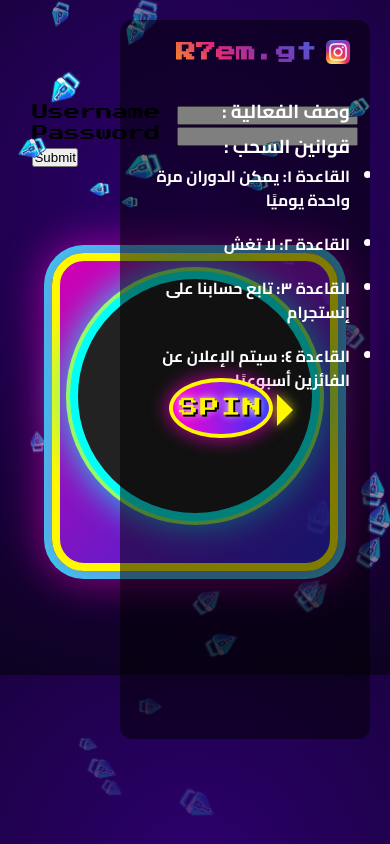
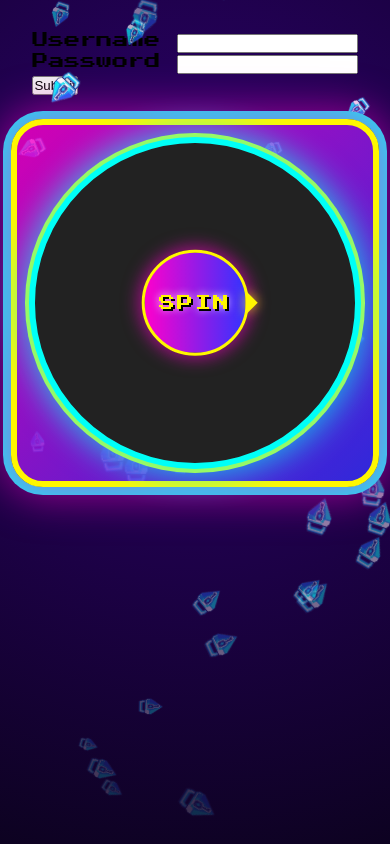
Before and after one commit to Agarva-ui/SpinTheWheel, a Flask app: page / in a window 390 px wide. Run offline with Flask 3, Linux system fonts and the light colour scheme; data that the repository does not hold is empty; some libraries are stand-ins or nearby versions.

Commit message:
Added flexibility for mobile users

```diff
--- a/static/css/style.css
+++ b/static/css/style.css
@@ -5,12 +5,15 @@
 }
 
 body {
-  min-height: 80vh;
+  min-height: 100vh; /* Changed to 100vh to fill the screen */
   display: grid;
   place-items: center;
   background: radial-gradient(circle at 50% 30%, #2d006e 0%, #0d0221 100%);
   font-family: 'Press Start 2P', 'Lato', 'Arial', sans-serif;
+  padding: 16px; /* Add some padding for small screens */
 }
+
+/* Rain Animation - No changes needed */
 #rain-container {
   position: fixed;
   top: 0;
@@ -43,61 +46,7 @@ body {
   }
 }
 
-#sidebar {
-  position: fixed;
-  top: 20px;
-  right: 20px; /* sidebar on the right */
-  width: 250px;
-  height: calc(100% - 125px);
-  background: rgba(0, 0, 0, 0.5); /* transparent black */
-  color: white;
-  padding: 20px;
-  border-radius: 12px;
-  font-family: 'Cairo', 'Arial', sans-serif;
-  overflow-y: auto;
-  z-index: 1; /* above rain, below wheel if needed */
-  direction: rtl; /* makes Arabic text align properly */
-}
-
-#user-title {
-  display: flex;
-  align-items: center;
-  gap: 10px;
-  margin-bottom: 30px; /* space below the title */
-  font-size: 14px;
-  justify-content: flex-start;
-}
-
-#user-title img {
-  width: 24px;
-  height: 24px;
-}
-
-#user-name {
-  font-weight: bold;
-  font-family: 'Press Start 2P', cursive;
-  font-size: 20px; /* increased from 14px */
-  background: linear-gradient(45deg, #f58529, #dd2a7b, #8134af, #515bd4);
-  -webkit-background-clip: text;
-  -webkit-text-fill-color: transparent;
-  text-decoration: none;
-}
-
-#user-name:hover {
-  opacity: 0.8; /* slight hover effect */
-}
-
-#rules-list li {
-  font-family: 'Cairo', sans-serif;
-  font-weight: 700;
-  font-size: 16px;
-  margin-bottom: 20px;
-  text-align: right;
-  line-height: 1.5;
-}
-
-
-
+/* Popup - No changes needed in base styles */
 #popup {
   position: fixed;
   top: 0; left: 0;
@@ -108,7 +57,7 @@ body {
   justify-content: center;
   align-items: center;
   transition: background 0.3s;
-  z-index: -1;
+  z-index: 100; /* Increased z-index to ensure it's on top */
 }
 
 .popup-content {
@@ -154,11 +103,20 @@ body {
   box-shadow: 0 0 8px 2px #fff70088;
 }
 
+/* Main Layout */
+#main-layout {
+  display: flex;
+  align-items: center; /* Changed to center for better vertical alignment */
+  justify-content: center;
+  width: 100%; /* Changed from 100vw to 100% */
+  gap: 32px;
+}
+
 #spin_the_wheel {
-  margin-top: 70px;
+  /* Removed margin-top */
   display: inline-block;
   position: relative;
-  padding: 40px 40px 32px 40px;
+  padding: 24px; /* Reduced padding for a tighter fit */
   background: linear-gradient(135deg, rgba(255,0,204,0.8) 0%, rgba(51,51,255,0.8) 100%);
   border: 8px solid #fff700;
   border-radius: 32px;
@@ -167,11 +125,18 @@ body {
 
 #wheel {
   display: block;
+  /* Use viewport width for responsive scaling, with a max size */
+  width: 45vw;
+  height: 45vw;
+  max-width: 550px;
+  max-height: 550px;
+  min-width: 280px; /* Set a minimum size for very small screens */
+  min-height: 280px;
   background: #222;
   border: 8px solid #00fff7;
   border-radius: 50%;
   box-shadow: 0 0 32px 8px #00fff7aa, 0 0 0 4px #fff700;
-  margin: 0 auto 32px auto;
+  margin: 0 auto;
 }
 
 #spinButton {
@@ -181,59 +146,49 @@ body {
   background: linear-gradient(90deg, #ff00cc 0%, #3333ff 100%);
   border: 4px solid #fff700;
   border-radius: 50%;
-  padding: 18px 48px;
+  padding: 18px 24px; /* Adjusted padding */
   box-shadow: 0 0 16px 4px #ff00cc88;
   cursor: pointer;
   text-shadow: 2px 2px 0 #000, 0 0 8px #fff;
   transition: transform 0.1s, box-shadow 0.1s;
-  margin-top: 12px;
   letter-spacing: 2px;
   position: absolute;
-  top: 52%;
-  left: 55.5%;
-  width: 20%;
-  height: 20%;
-  margin: -15%;
+  /* Center the button properly */
+  top: 50%;
+  left: 50%;
+  transform: translate(-50%, -50%);
+  width: 25%; /* Adjust width and height for better scaling */
+  height: 25%;
   display: flex;
   justify-content: center;
   align-items: center;
   z-index: 2;
+  word-break: break-word;
+  text-align: center;
+  line-height: 1;
 }
 
-
-
 #spinButton:active {
-  transform: scale(0.96);
+  transform: translate(-50%, -50%) scale(0.96); /* Keep transform on active */
   box-shadow: 0 0 8px 2px #fff70088;
 }
-
 
 #spinButton::after {
   content: "";
   position: absolute;
-  /* Position vertically centered on the right edge */
-  top: 55%;
-  right: -24px; /* Move it just outside the button's right side */
-  transform: translateY(-50%); /* Adjust for perfect vertical centering */
-
-  /* Create the triangle shape pointing left */
+  /* Position relative to the parent container */
+  top: 50%;
+  left: 100%; /* Position it to the right of the button */
+  transform: translateY(-50%);
+  /* Create the triangle shape */
   border: 16px solid transparent;
-  border-left-color: #fff700; /* This makes the triangle point to the left */
-  border-right: none;
-
-  /* Visual effects */
+  border-left-color: #fff700;
+  border-right: 0;
   filter: drop-shadow(0 0 6px #fff700cc);
   z-index: 3;
 }
 
-#main-layout {
-  display: flex;
-  align-items: flex-start;
-  justify-content: center;
-  width: 100vw;
-  gap: 32px;
-}
-
+/* Add Prize Section - No changes needed */
 #add-prize-section {
   background: linear-gradient(135deg, #222 60%, #3333ff 100%);
   border: 3px solid #fff700;
@@ -248,7 +203,6 @@ body {
   font-size: 0.8rem;
   text-align: center;
 }
-
 #add-prize-section h3 {
   margin-bottom: 10px;
   font-size: 1rem;
@@ -256,13 +210,11 @@ body {
   text-shadow: 0 0 6px #00fff7;
   letter-spacing: 1px;
 }
-
 #add-prize-form {
   display: flex;
   flex-direction: column;
   gap: 8px;
 }
-
 #add-prize-form input[type="text"] {
   padding: 6px 8px;
   border-radius: 6px;
@@ -273,7 +225,6 @@ body {
   font-size: 0.9rem;
   outline: none;
 }
-
 #add-prize-form input[type="color"] {
   width: 32px;
   height: 32px;
@@ -282,7 +233,6 @@ body {
   background: none;
   cursor: pointer;
 }
-
 #add-prize-form button {
   margin-top: 4px;
   padding: 7px 0;
@@ -296,32 +246,74 @@ body {
   text-shadow: 1px 1px 0 #000, 0 0 4px #fff;
   transition: background 0.15s, transform 0.1s;
 }
-
 #add-prize-form button:active {
   transform: scale(0.97);
   background: #3333ff;
 }
 
-/* Responsive: stack vertically on small screens */
+
+/* RESPONSIVE STYLES */
+
+/* Medium screens (tablets) */
 @media (max-width: 900px) {
   #main-layout {
     flex-direction: column;
     align-items: center;
-    gap: 16px;
+    gap: 24px;
   }
   #add-prize-section {
     margin-top: 0;
     margin-bottom: 16px;
+    order: -1; /* Move the add prize section above the wheel */
+  }
+  #sidebar {
+    /* On tablets, hide the sidebar or make it smaller. Here we hide it. */
+    display: none;
+  }
+  #wheel {
+    /* Give the wheel more space on tablets */
+    width: 60vw;
+    height: 60vw;
   }
 }
 
-/* Responsive for smaller screens */
+/* Small screens (mobiles) */
 @media (max-width: 600px) {
+  body {
+      /* Remove grid layout on mobile to allow natural scrolling */
+      display: block;
+      padding-top: 32px;
+  }
   #spin_the_wheel {
-    padding: 10px;
+    padding: 12px;
+    border-width: 6px;
   }
   #wheel {
-    width: 250px !important;
-    height: 250px !important;
+    /* The wheel should take up most of the screen width */
+    width: 85vw;
+    height: 85vw;
+    min-width: 0; /* Override the desktop min-width */
+    min-height: 0;
+    border-width: 6px;
+  }
+  #spinButton {
+    font-size: 1rem;
+    padding: 12px;
+    border-width: 3px;
+    width: 30%; /* Make button slightly larger relative to the wheel */
+    height: 30%;
+  }
+  #spinButton::after {
+    /* Scale down the pointer arrow */
+    border-width: 12px;
+    border-left-color: #fff700;
+    border-right: 0;
+  }
+  .popup-content {
+    padding: 24px;
+    font-size: 1rem;
+  }
+  #popup-text {
+    font-size: 1.1rem;
   }
 }
--- a/templates/index.html
+++ b/templates/index.html
@@ -4,6 +4,7 @@
   <head>
     <title>Welcome to Spin the Wheel</title>
     <meta charset="UTF-8" />
+    <meta name="viewport" content="width=device-width, initial-scale=1.0" />
     <link
       rel="stylesheet"
       href="{{url_for('static',filename='css/style.css')}}"
@@ -18,32 +19,6 @@
 
   <body>
     <div id="rain-container"></div>
-    <div id="sidebar">
-      <div id="user-section">
-        <div id="user-title">
-          <img
-            src="{{ url_for('static', filename='assets/instagram_icon.webp') }}"
-            alt="Instagram Logo"
-          />
-          <a
-            id="user-name"
-            href="https://www.instagram.com/r7em.gt"
-            target="_blank"
-            >R7em.gt</a>
-        </div>
-
-        <ul id="rules-list">
-          <h3>وصف الفعالية :</h3>
-          <p></p>
-          <h3>قوانين السحب :</h3>
-          <li>القاعدة ١: يمكن الدوران مرة واحدة يوميًا</li>
-          <li>القاعدة ٢: لا تغش</li>
-          <li>القاعدة ٣: تابع حسابنا على إنستجرام</li>
-          <li>القاعدة ٤: سيتم الإعلان عن الفائزين أسبوعيًا</li>
-          <!-- أضف المزيد من القواعد هنا -->
-        </ul>
-      </div>
-    </div>
 
     <div id="popup">
       <div class="popup-content">
```
Also changed, not shown: main.py (line endings or trailing spaces).
